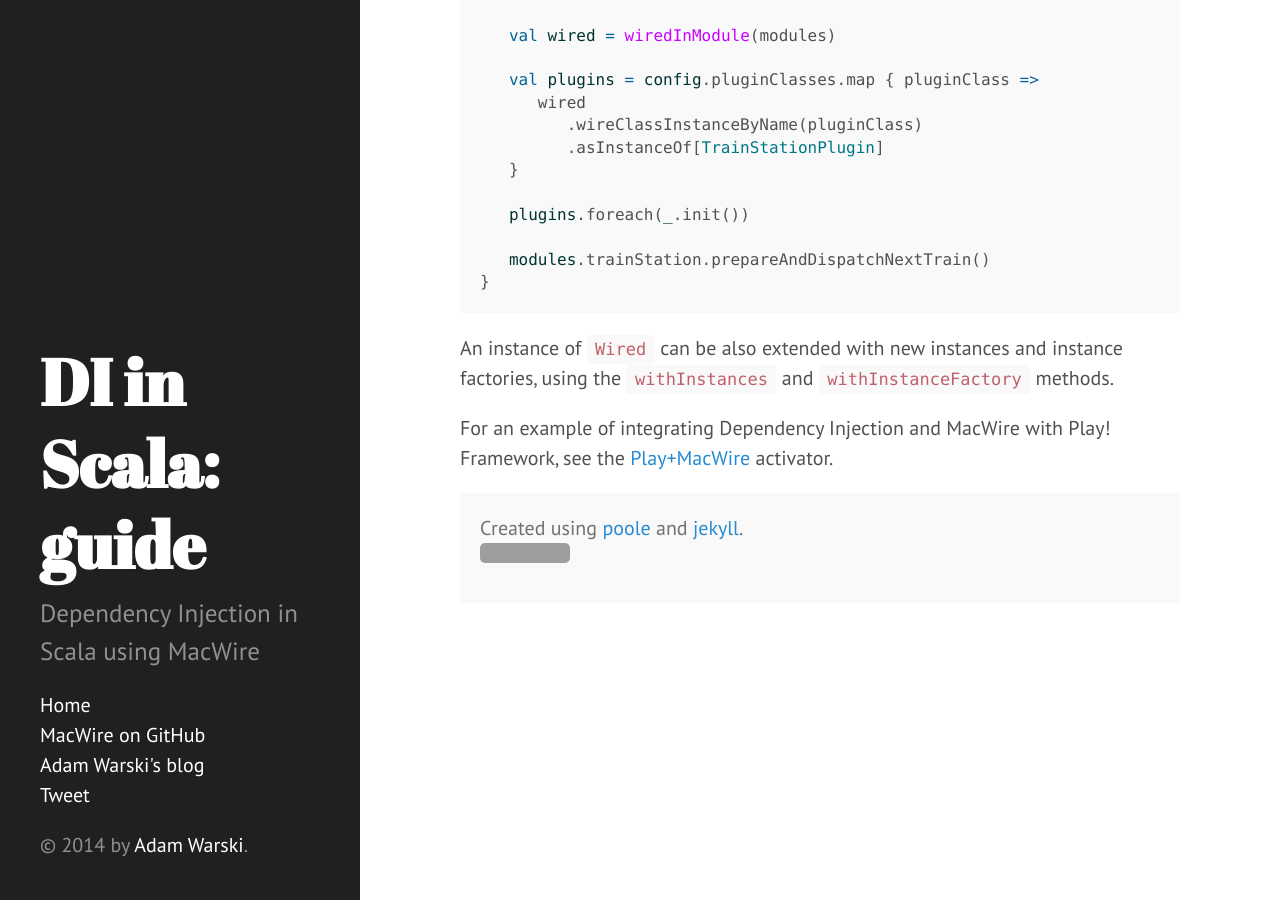
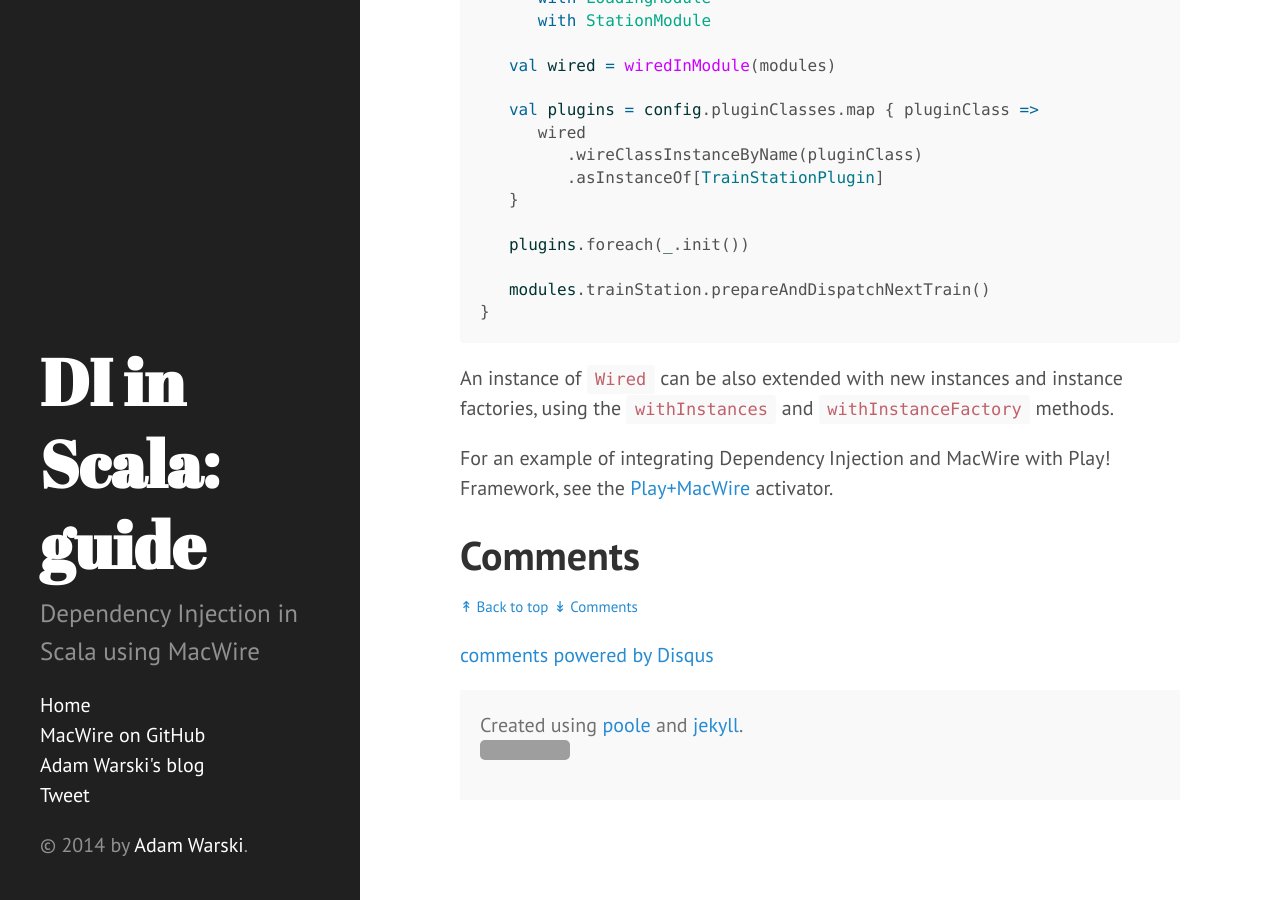
Before and after one commit to di-in-scala/di-in-scala.github.io-sources, a Jekyll site: the page built from index.md, in a window 1280 px wide and 900 px high, scrolled down 19834 px. Built offline with Jekyll 4.4.1, drawn with Linux system fonts in a browser that asks for light colours; Markdown is read by kramdown in place of the engine named in the settings; comment, search, counter and statistics services are not loaded; some of the changed text lies outside the part shown; grey boxes are pictures that could not be loaded.

Commit message:
Adding comments

```diff
--- a/_config.yml
+++ b/_config.yml
@@ -26,3 +26,4 @@ sections:
   interceptors:   'Interceptors'
   advscopes:      'Advanced scoping'
   dynamic:        'Accessing the object graph dynamically'
+  comments:       'Comments'
--- a/_includes/main.md
+++ b/_includes/main.md
@@ -9,6 +9,7 @@
 
   <h1>{{ section[1] }}</h1>
   <span style="font-size: 75%">[&#8607; Back to top](#top)</span>
+  <span style="font-size: 75%">[&#8609; Comments](#comments)</span>
   {% assign path = '' %}
   {% capture path %}{{ section[0] }}.md{% endcapture %}
   {% include {{ path }} %}
```
